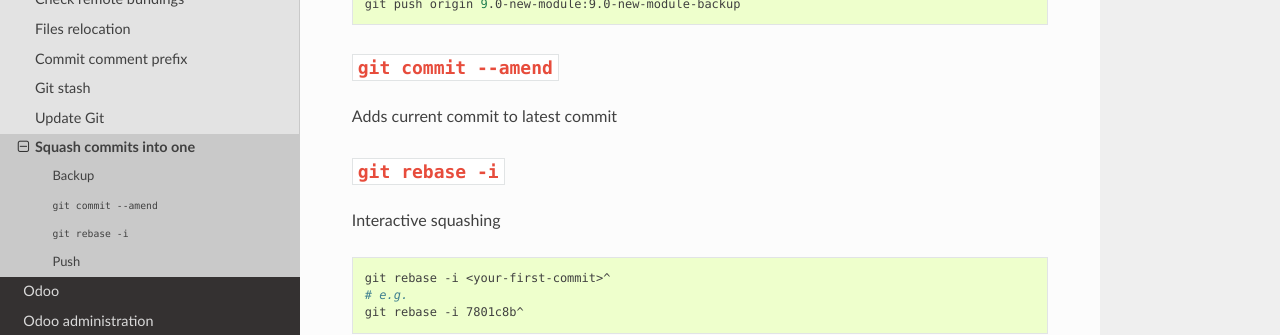
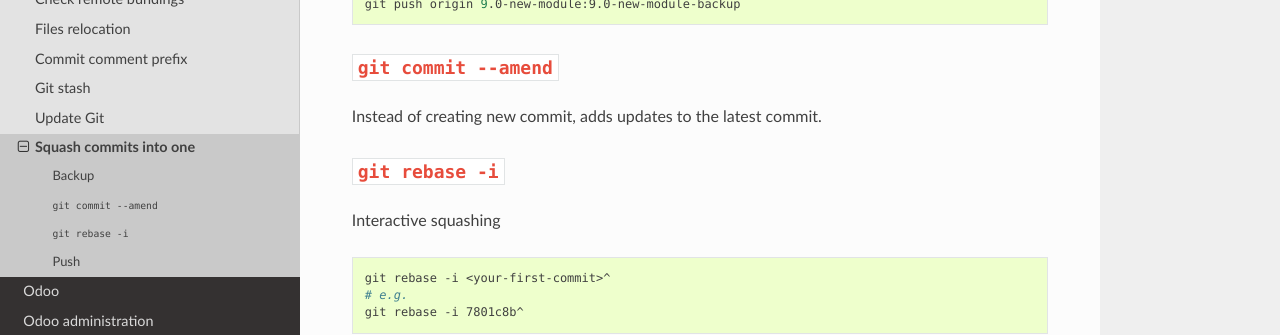
Before and after one commit to itpp-labs/odoo-development, a Sphinx documentation site: the page built from docs/git/squash.rst, in a window 1280 px wide and 1368 px high. Shown: the part 444-779 px from the top of the window. Built offline with Sphinx 7.4.7 and the Read the Docs theme 2.0.0, drawn with Linux system fonts in a browser that asks for light colours; pages that are not in the unit, such as notebooks, are missing from menus.

Commit message:
clarify git commit --amend

```diff
--- a/docs/git/squash.rst
+++ b/docs/git/squash.rst
@@ -22,7 +22,7 @@ Remote backup
 ``git commit --amend``
 ======================
 
-Adds current commit to latest commit
+Instead of creating new commit, adds updates to the latest commit.
 
 ``git rebase -i``
 =================
```
